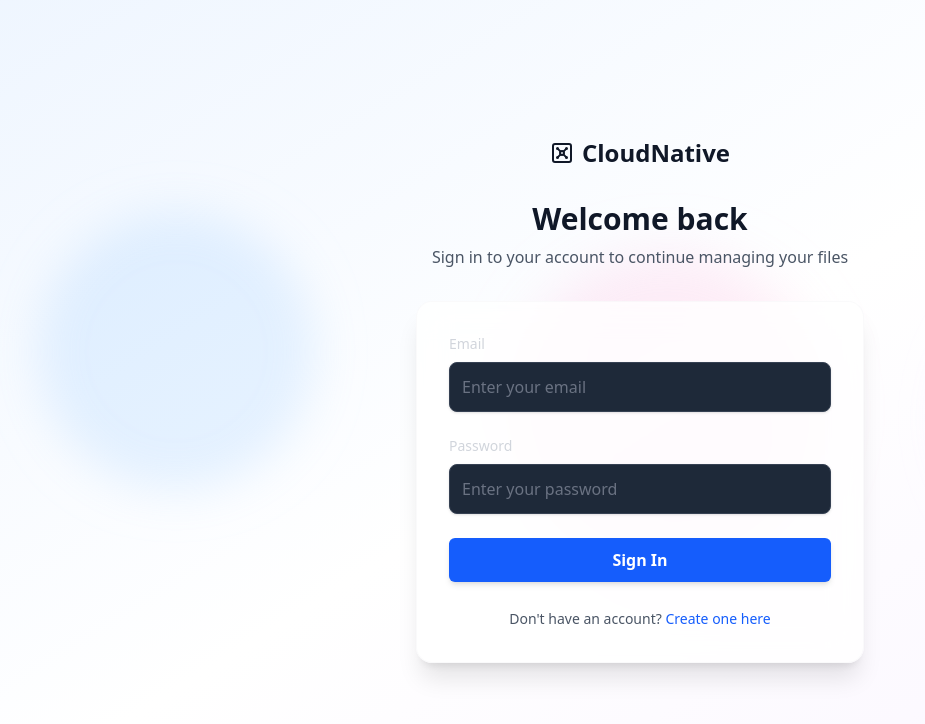
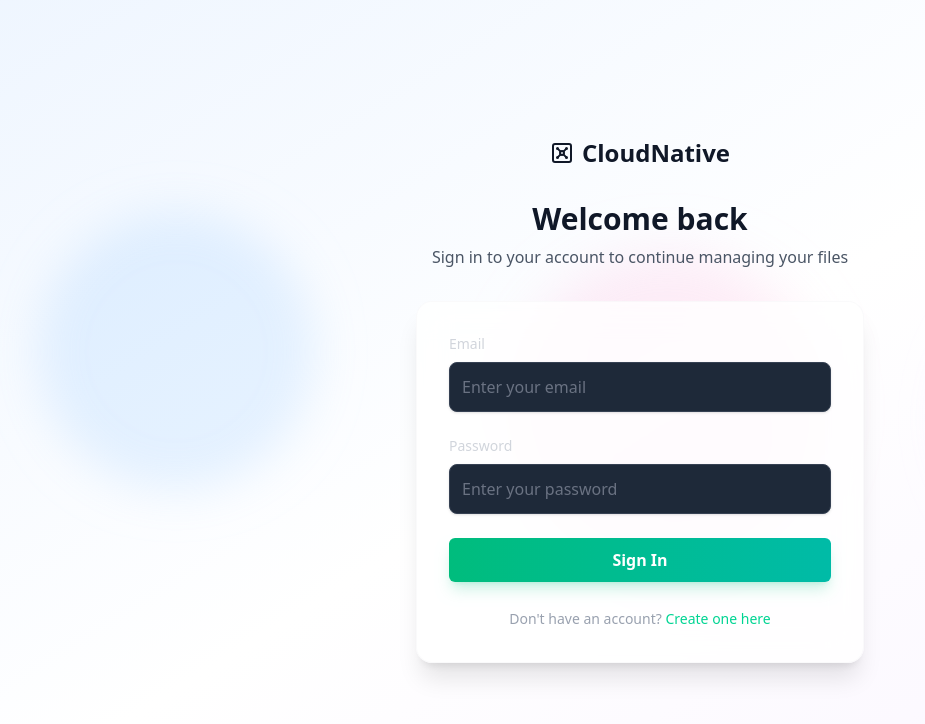
Before and after one commit to lil-aditya/SysStore, a React (Vite) app in the folder client/: page /login in a window 1280 px wide. Shown: the top 724 px of the page, without its empty margins (0-925 px from the left). Built offline with nearby package versions, Linux system fonts and the light colour scheme.

Commit message:
style(client): update login and registration forms for dark theme

```diff
--- a/client/src/components/forms/FormLogin.tsx
+++ b/client/src/components/forms/FormLogin.tsx
@@ -21,7 +21,7 @@ export const FormLogin = ({
   return (
     <form className="space-y-4 md:space-y-6" onSubmit={handleSubmit}>
       {errors.general && (
-        <div className="bg-red-50 border border-red-300 text-red-700 px-3 py-2.5 md:px-4 md:py-3 rounded-lg text-sm md:text-base">
+        <div className="bg-red-900/30 border border-red-700/50 text-red-400 px-3 py-2.5 md:px-4 md:py-3 rounded-lg text-sm md:text-base">
           {errors.general}
         </div>
       )}
@@ -40,7 +40,7 @@ export const FormLogin = ({
       <button
         type="submit"
         disabled={isLoading}
-        className="w-full bg-blue-600 text-white px-4 py-3 md:px-5 md:py-2.5 rounded-md hover:bg-blue-700 transition-all duration-200 text-sm md:text-base shadow-md font-semibold min-h-[44px] touch-manipulation"
+        className="w-full bg-gradient-to-r from-emerald-500 to-teal-500 text-white px-4 py-3 md:px-5 md:py-2.5 rounded-md hover:from-emerald-600 hover:to-teal-600 transition-all duration-200 text-sm md:text-base shadow-lg shadow-emerald-500/20 font-semibold min-h-[44px] touch-manipulation"
       >
         {isLoading ? (
           <div className="flex items-center justify-center">
@@ -53,11 +53,11 @@ export const FormLogin = ({
       </button>
 
       <div className="text-center">
-        <span className="text-xs md:text-sm text-gray-600">
+        <span className="text-xs md:text-sm text-gray-400">
           Don't have an account?{' '}
           <Link
             to="/register"
-            className="font-medium text-blue-600 hover:text-blue-800 transition-colors duration-200 underline-offset-2 hover:underline"
+            className="font-medium text-emerald-400 hover:text-emerald-300 transition-colors duration-200 underline-offset-2 hover:underline"
           >
             Create one here
           </Link>
--- a/client/src/components/forms/FormRegister.tsx
+++ b/client/src/components/forms/FormRegister.tsx
@@ -21,7 +21,7 @@ export const FormRegister = ({
   return (
     <form className="space-y-4 md:space-y-6" onSubmit={handleSubmit}>
       {errors.general && (
-        <div className="bg-red-50 border border-red-300 text-red-700 px-3 py-2.5 md:px-4 md:py-3 rounded-lg text-sm md:text-base">
+        <div className="bg-red-900/30 border border-red-700/50 text-red-400 px-3 py-2.5 md:px-4 md:py-3 rounded-lg text-sm md:text-base">
           {errors.general}
         </div>
       )}
@@ -39,7 +39,7 @@ export const FormRegister = ({
       <button
         type="submit"
         disabled={isLoading}
-        className="w-full bg-blue-600 text-white px-4 py-3 md:px-5 md:py-2.5 rounded-md hover:bg-blue-700 transition-all duration-200 text-sm md:text-base shadow-md font-semibold min-h-[44px] touch-manipulation"
+        className="w-full bg-gradient-to-r from-emerald-500 to-teal-500 text-white px-4 py-3 md:px-5 md:py-2.5 rounded-md hover:from-emerald-600 hover:to-teal-600 transition-all duration-200 text-sm md:text-base shadow-lg shadow-emerald-500/20 font-semibold min-h-[44px] touch-manipulation"
       >
         {isLoading ? (
           <div className="flex items-center justify-center">
@@ -52,11 +52,11 @@ export const FormRegister = ({
       </button>
 
       <div className="text-center">
-        <span className="text-xs md:text-sm text-gray-600">
+        <span className="text-xs md:text-sm text-gray-400">
           Already have an account?{' '}
           <Link
             to="/login"
-            className="font-medium text-blue-600 hover:text-blue-800 transition-colors duration-200 underline-offset-2 hover:underline"
+            className="font-medium text-emerald-400 hover:text-emerald-300 transition-colors duration-200 underline-offset-2 hover:underline"
           >
             Sign in here
           </Link>
```
